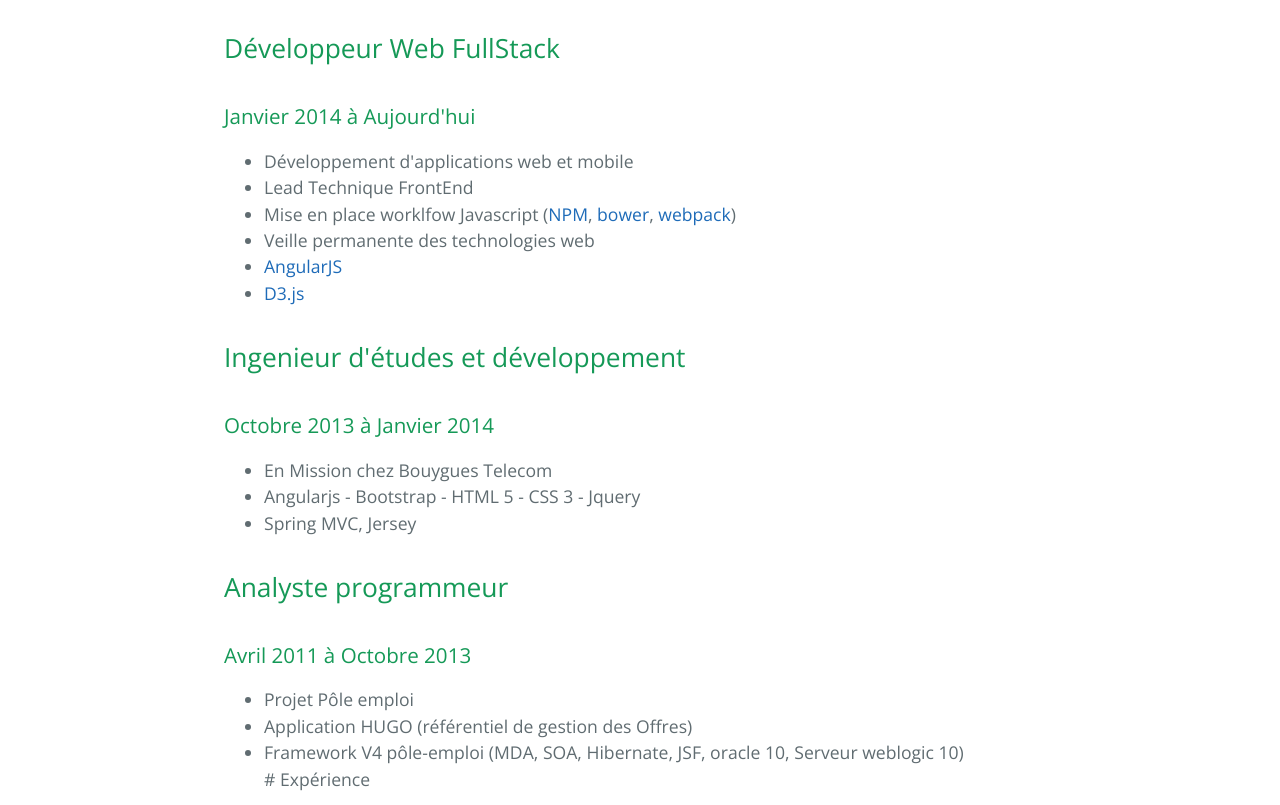
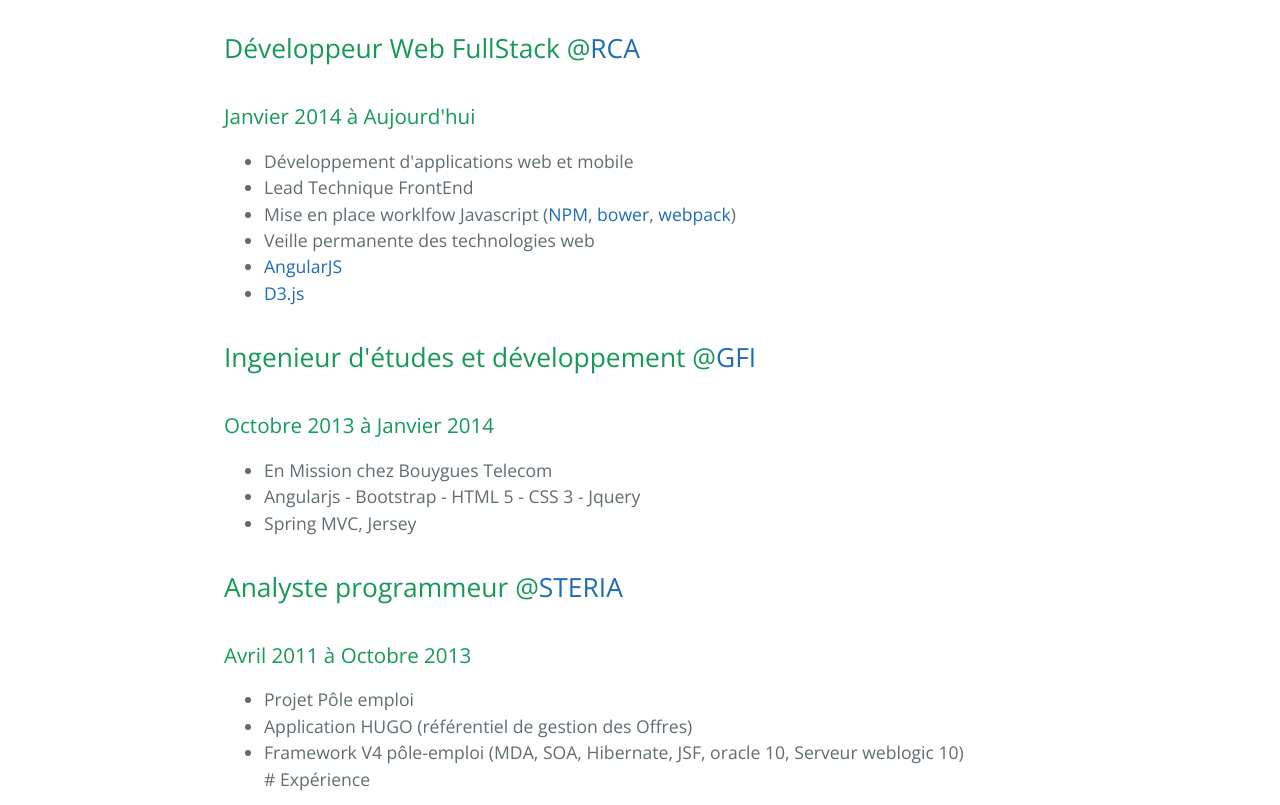
Before and after one commit to nlarche/curriculum_vitae, a plain HTML site: page index.html in a window 1280 px wide. Shown: the part 470-1275 px from the top of the page. Drawn offline with nearby package versions, Linux system fonts and the light colour scheme.

Commit message:
Create gh-pages branch via GitHub

```diff
--- a/index.html
+++ b/index.html
@@ -23,7 +23,8 @@
 <a id="expérience" class="anchor" href="#exp%C3%A9rience" aria-hidden="true"><span aria-hidden="true" class="octicon octicon-link"></span></a>Expérience</h1>
 
 <h2>
-<a id="développeur-web-fullstack" class="anchor" href="#d%C3%A9veloppeur-web-fullstack" aria-hidden="true"><span aria-hidden="true" class="octicon octicon-link"></span></a>Développeur Web FullStack</h2>
+<a id="développeur-web-fullstack-rca" class="anchor" href="#d%C3%A9veloppeur-web-fullstack-rca" aria-hidden="true"><span aria-hidden="true" class="octicon octicon-link"></span></a>Développeur Web FullStack @<a href="https://www.rca.fr/">RCA</a>
+</h2>
 
 <h3>
 <a id="janvier-2014-à-aujourdhui" class="anchor" href="#janvier-2014-%C3%A0-aujourdhui" aria-hidden="true"><span aria-hidden="true" class="octicon octicon-link"></span></a>Janvier 2014 à Aujourd'hui</h3>
@@ -38,7 +39,8 @@
 </ul>
 
 <h2>
-<a id="ingenieur-détudes-et-développement" class="anchor" href="#ingenieur-d%C3%A9tudes-et-d%C3%A9veloppement" aria-hidden="true"><span aria-hidden="true" class="octicon octicon-link"></span></a>Ingenieur d'études et développement</h2>
+<a id="ingenieur-détudes-et-développement-gfi" class="anchor" href="#ingenieur-d%C3%A9tudes-et-d%C3%A9veloppement-gfi" aria-hidden="true"><span aria-hidden="true" class="octicon octicon-link"></span></a>Ingenieur d'études et développement @<a href="https://www.gfi.com/">GFI</a>
+</h2>
 
 <h3>
 <a id="octobre-2013-à-janvier-2014" class="anchor" href="#octobre-2013-%C3%A0-janvier-2014" aria-hidden="true"><span aria-hidden="true" class="octicon octicon-link"></span></a>Octobre 2013 à Janvier 2014</h3>
@@ -50,7 +52,8 @@
 </ul>
 
 <h2>
-<a id="analyste-programmeur" class="anchor" href="#analyste-programmeur" aria-hidden="true"><span aria-hidden="true" class="octicon octicon-link"></span></a>Analyste programmeur</h2>
+<a id="analyste-programmeur-steria" class="anchor" href="#analyste-programmeur-steria" aria-hidden="true"><span aria-hidden="true" class="octicon octicon-link"></span></a>Analyste programmeur @<a href="https://www.soprasteria.com/">STERIA</a>
+</h2>
 
 <h3>
 <a id="avril-2011-à-octobre-2013" class="anchor" href="#avril-2011-%C3%A0-octobre-2013" aria-hidden="true"><span aria-hidden="true" class="octicon octicon-link"></span></a>Avril 2011 à Octobre 2013</h3>
--- a/params.json
+++ b/params.json
@@ -1,6 +1,6 @@
 {
   "name": "Curriculum vitae",
   "tagline": "Nicolas LARCHE",
-  "body": "# Expérience\r\n\r\n## Développeur Web FullStack\r\n### Janvier 2014 à Aujourd'hui\r\n  *  Développement d'applications web et mobile\r\n  *  Lead Technique FrontEnd\r\n  *  Mise en place worklfow Javascript ([NPM](https://www.npmjs.com/), [bower](http://bower.io/), [webpack](https://webpack.github.io/))\r\n  * Veille permanente des technologies web\r\n  * [AngularJS](https://angularjs.org/)\r\n  * [D3.js](https://d3js.org/)\r\n\r\n## Ingenieur d'études et développement\r\n### Octobre 2013 à Janvier 2014\r\n  * En Mission chez Bouygues Telecom\r\n  * Angularjs - Bootstrap - HTML 5 - CSS 3 - Jquery\r\n  * Spring MVC, Jersey\r\n\r\n## Analyste programmeur\r\n### Avril 2011 à Octobre 2013   \r\n  * Projet Pôle emploi \r\n  * Application HUGO (référentiel de gestion des Offres)\r\n  * Framework V4 pôle-emploi (MDA, SOA, Hibernate, JSF, oracle 10, Serveur weblogic 10)    \r\n# Expérience",
+  "body": "# Expérience\r\n\r\n## Développeur Web FullStack @[RCA](https://www.rca.fr/)\r\n### Janvier 2014 à Aujourd'hui\r\n  *  Développement d'applications web et mobile\r\n  *  Lead Technique FrontEnd\r\n  *  Mise en place worklfow Javascript ([NPM](https://www.npmjs.com/), [bower](http://bower.io/), [webpack](https://webpack.github.io/))\r\n  * Veille permanente des technologies web\r\n  * [AngularJS](https://angularjs.org/)\r\n  * [D3.js](https://d3js.org/)\r\n\r\n## Ingenieur d'études et développement @[GFI](https://www.gfi.com/)\r\n### Octobre 2013 à Janvier 2014\r\n  * En Mission chez Bouygues Telecom\r\n  * Angularjs - Bootstrap - HTML 5 - CSS 3 - Jquery\r\n  * Spring MVC, Jersey\r\n\r\n## Analyste programmeur @[STERIA](https://www.soprasteria.com/)\r\n### Avril 2011 à Octobre 2013   \r\n  * Projet Pôle emploi \r\n  * Application HUGO (référentiel de gestion des Offres)\r\n  * Framework V4 pôle-emploi (MDA, SOA, Hibernate, JSF, oracle 10, Serveur weblogic 10)    \r\n# Expérience",
   "note": "Don't delete this file! It's used internally to help with page regeneration."
 }
```
